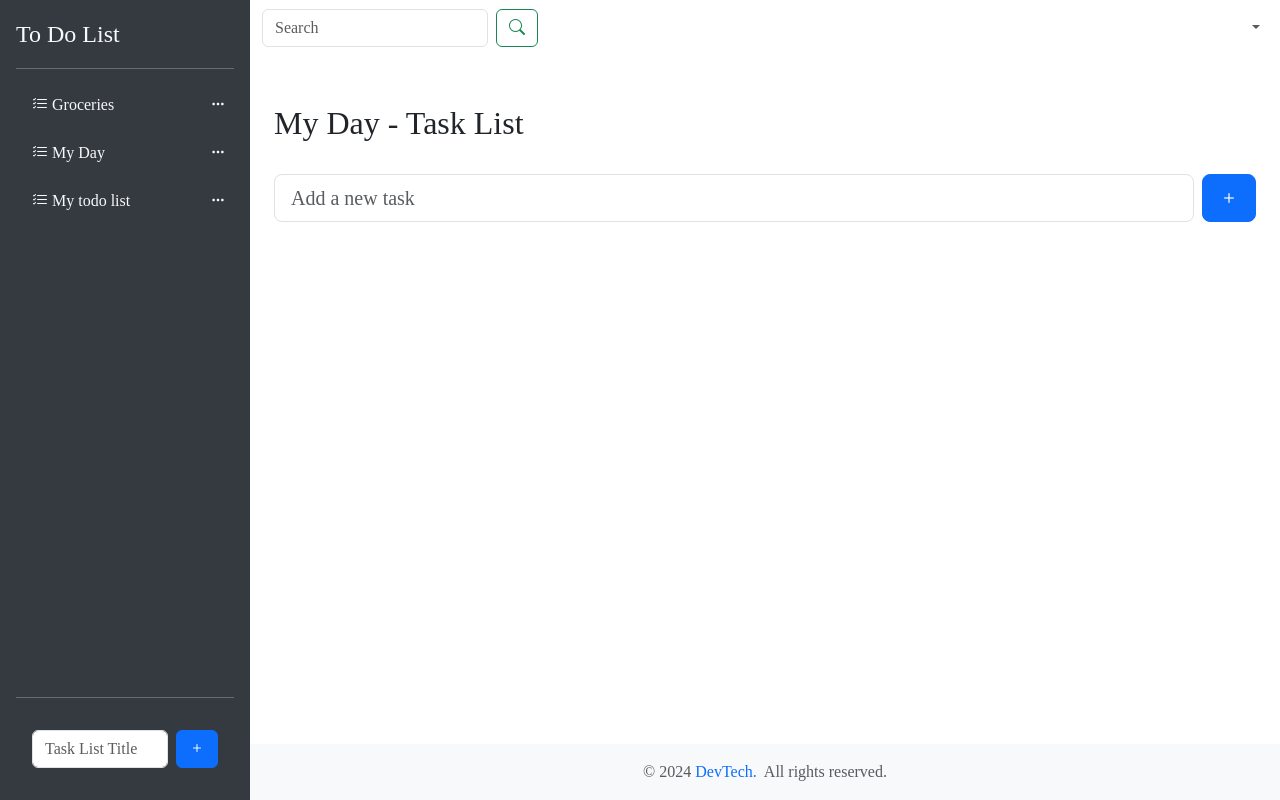
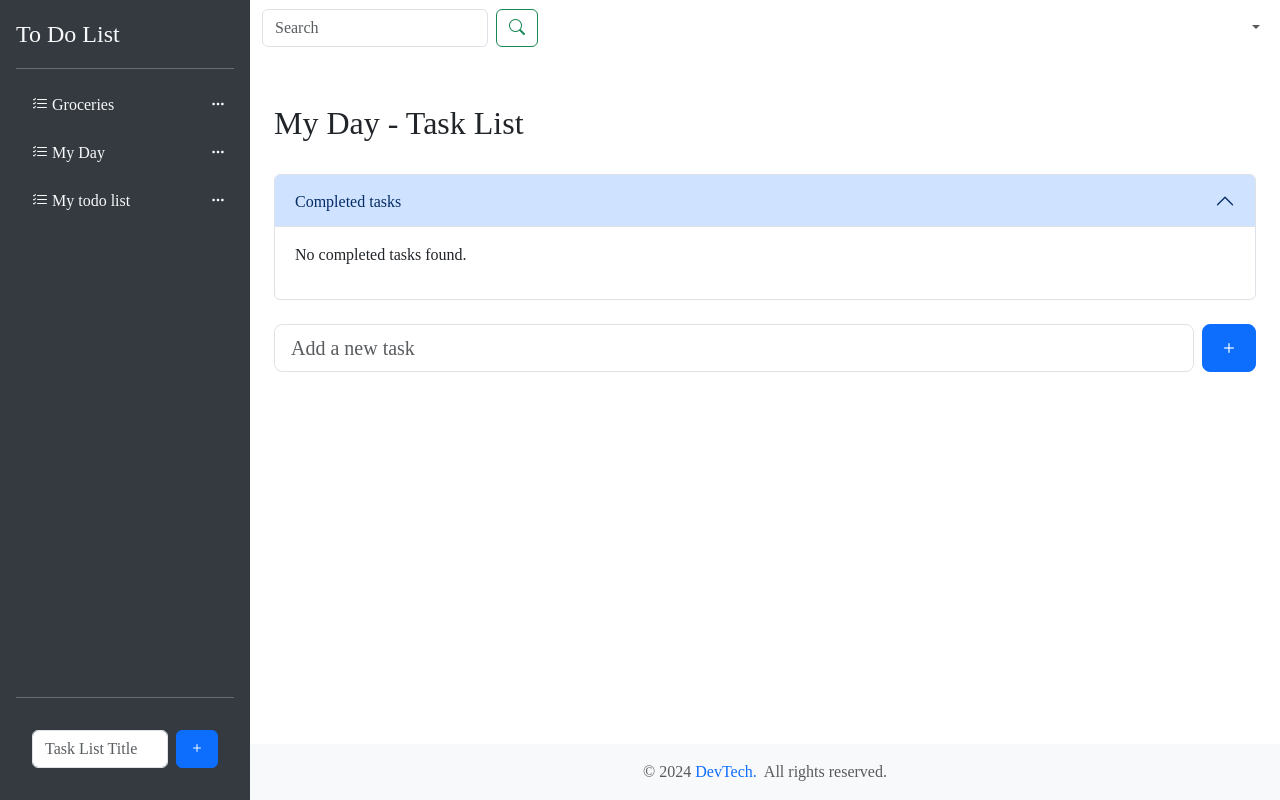
Before and after one commit to AliAbDev11/To-Do-WebApp, a Django app: page /tasks/6/ in a window 1280 px wide. Run offline with Django 5.2, Linux system fonts and the light colour scheme; data comes from the database, SQL or seed files in the repository.

Commit message:
Update task_detail.html
- Add completed tasks box

```diff
--- a/todolist/templates/pages/task_detail.html
+++ b/todolist/templates/pages/task_detail.html
@@ -98,7 +98,26 @@
 
         {% endfor %}
     </ul>
-
+    <div class="accordion" id="accordionExample">
+        <div class="accordion-item">
+            <h2 class="accordion-header">
+            <button class="accordion-button" type="button" data-bs-toggle="collapse" data-bs-target="#collapseOne" aria-expanded="false" aria-controls="collapseOne">
+                Completed tasks
+            </button>
+            </h2>
+            <div id="collapseOne" class="accordion-collapse collapse show" data-bs-parent="#accordionExample">
+            <div class="accordion-body">
+                {% if completed_tasks %}
+                    {% for task in completed_tasks %}
+                        <label>{{ task.title }}</label><br>
+                    {% endfor %}
+                {% else %}
+                    <p>No completed tasks found.</p>
+                {% endif %}
+            </div>
+            </div>
+        </div>
+    </div>
     <!-- Task input form at the bottom -->
     <form method="POST" class="d-flex justify-content-center mt-4" action="{% url 'task_detail' tasklist.id %}">
         {% csrf_token %}
```
